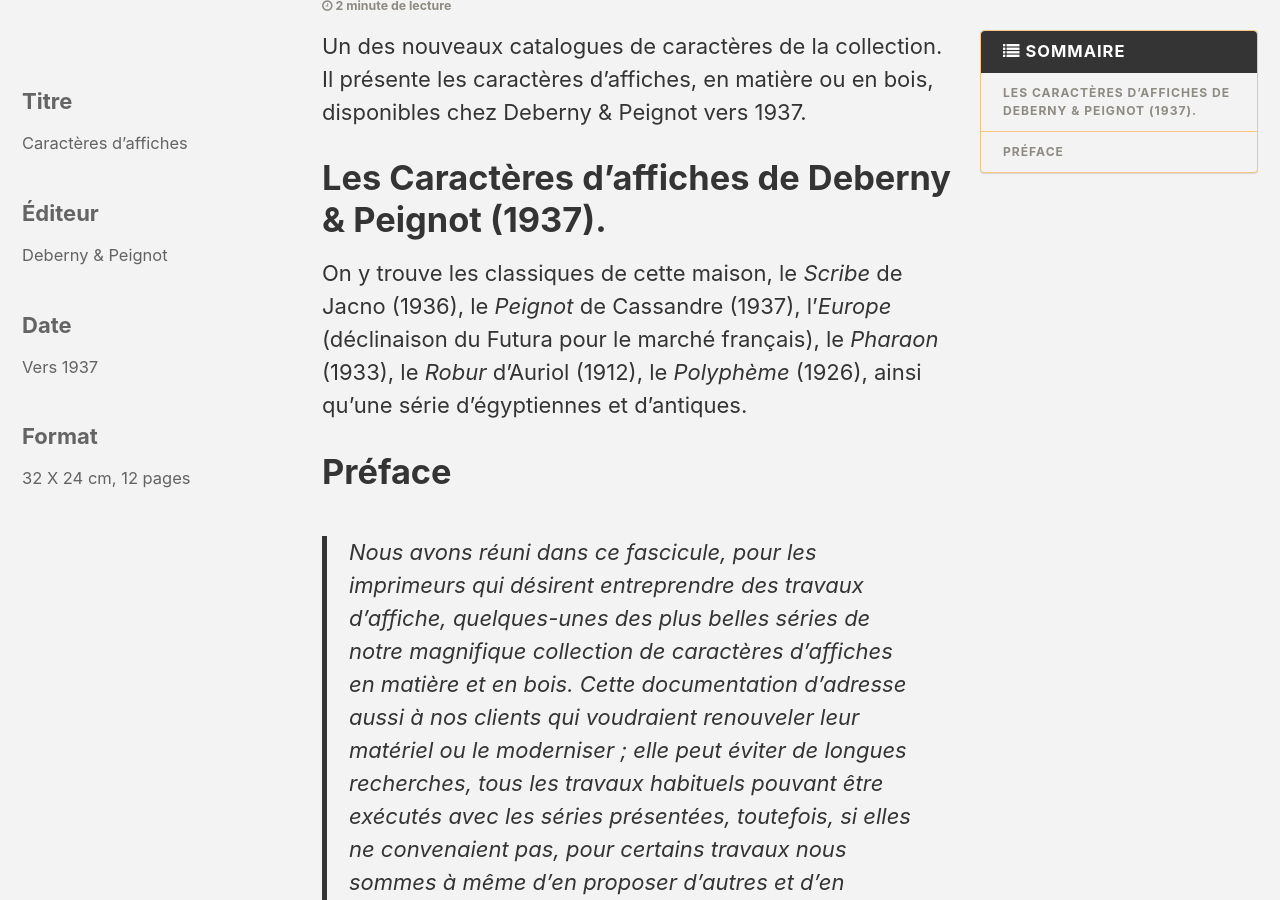
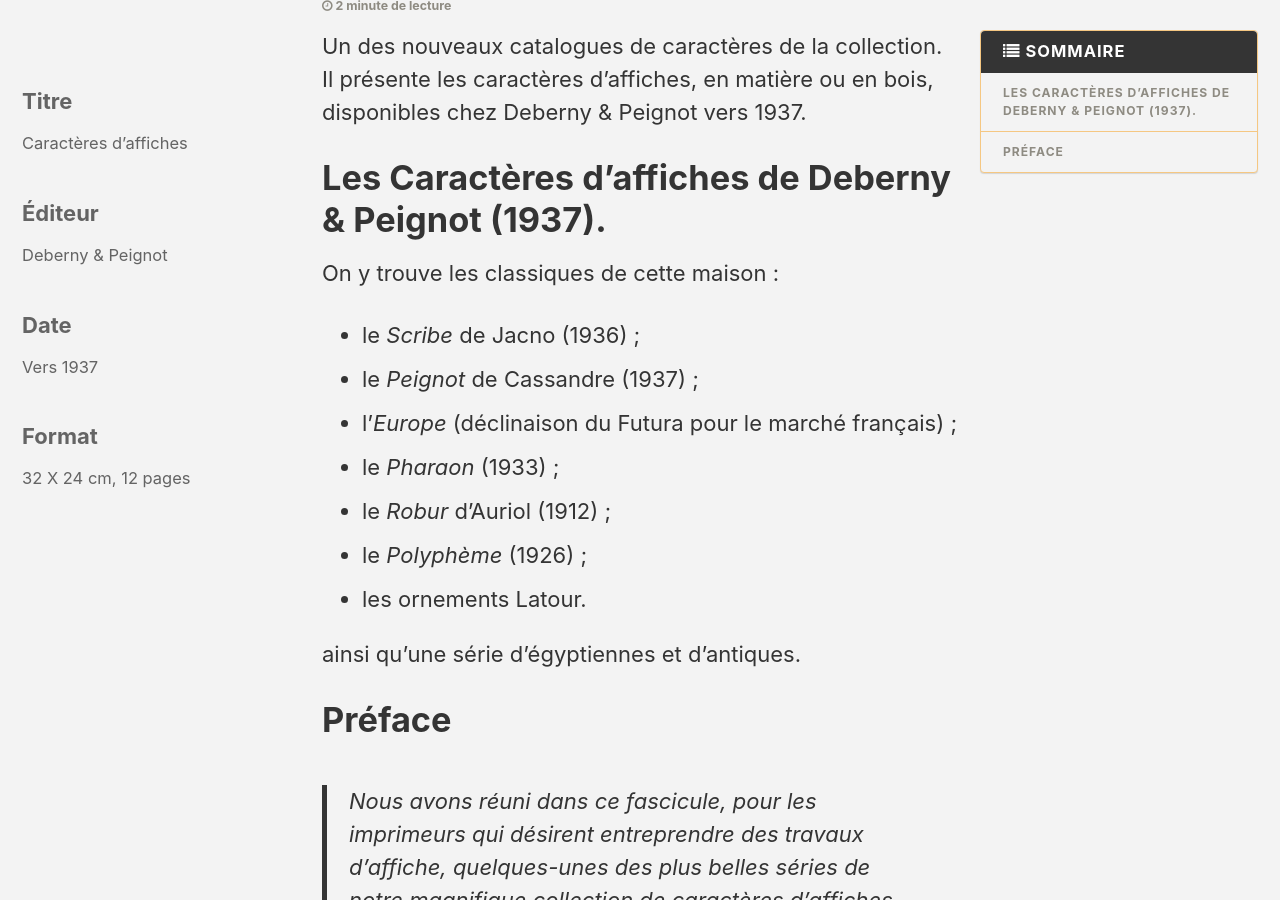
Before and after one commit to ampersandpresslab/carnetlab, a Jekyll site: the page built from _posts/2018-12-03-specimen-dp.md, in a window 1280 px wide and 900 px high, scrolled down 2007 px. Built offline with Jekyll 4.4.1, drawn with Linux system fonts in a browser that asks for light colours.

Commit message:
nouvel article

```diff
--- a/_posts/2018-12-03-specimen-dp.md
+++ b/_posts/2018-12-03-specimen-dp.md
@@ -82,7 +82,17 @@
 
 # Les Caractères d'affiches de Deberny & Peignot (1937).
 
-On y trouve les classiques de cette maison, le _Scribe_ de Jacno (1936), le _Peignot_ de Cassandre (1937), l'_Europe_ (déclinaison du Futura pour le marché français), le _Pharaon_ (1933), le _Robur_ d'Auriol (1912), le _Polyphème_ (1926), ainsi qu'une série d'égyptiennes et d'antiques.
+On y trouve les classiques de cette maison :
+
+- le _Scribe_ de Jacno (1936) ;
+- le _Peignot_ de Cassandre (1937) ;
+- l'_Europe_ (déclinaison du Futura pour le marché français) ;
+- le _Pharaon_ (1933) ;
+- le _Robur_ d'Auriol (1912) ;
+- le _Polyphème_ (1926) ;
+- les ornements Latour.
+
+ainsi qu'une série d'égyptiennes et d'antiques.
 
 # Préface
 
```
